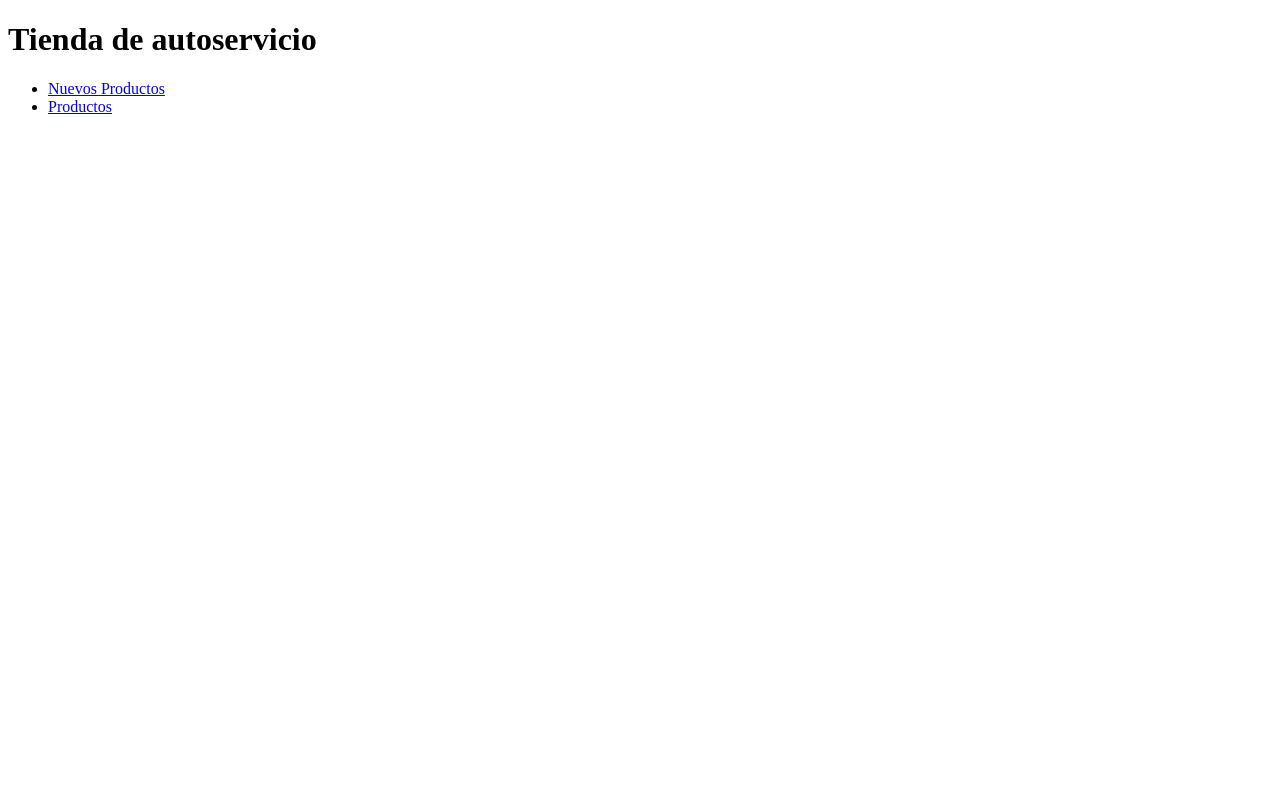
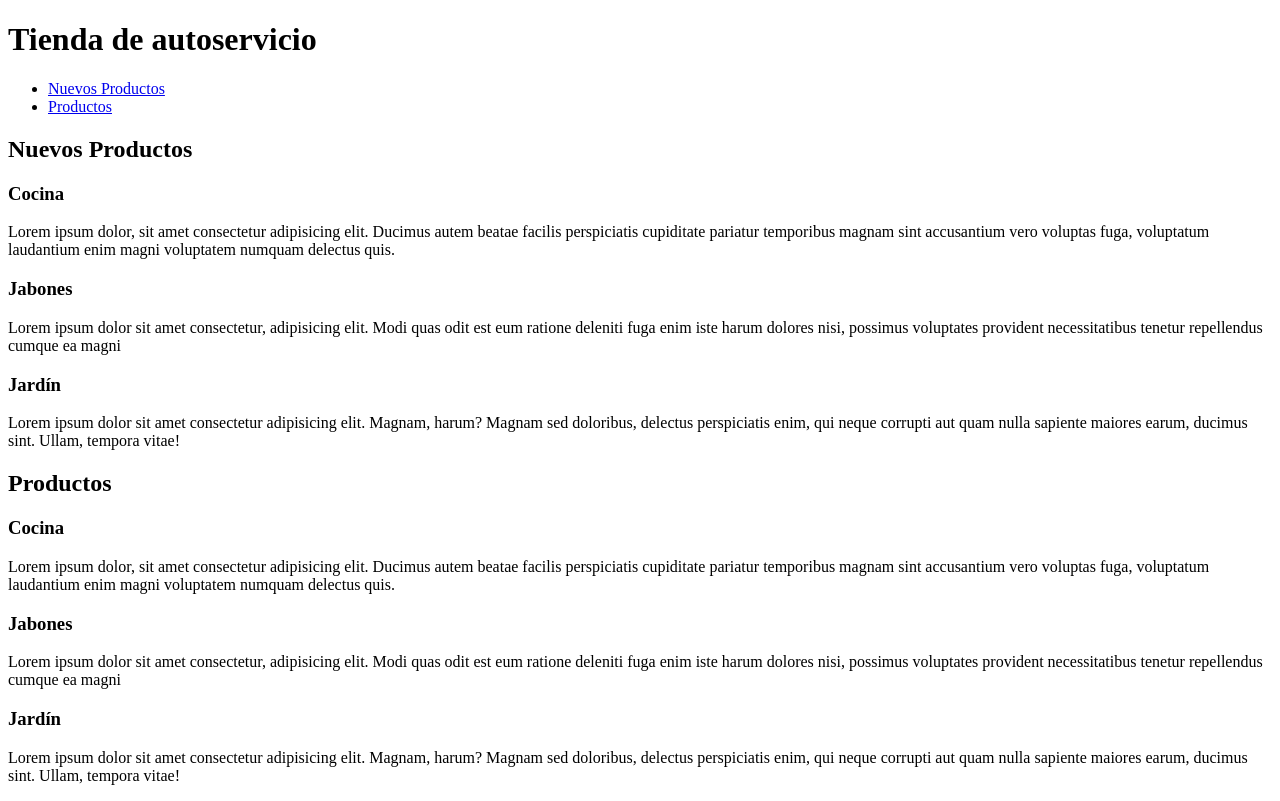
Before and after one commit to domieprangel/tienda-de-autoservicio, a plain HTML site: page index.html in a window 1280 px wide. Drawn offline with Linux system fonts and the light colour scheme.

Commit message:
Agrega secciones

```diff
--- a/index.html
+++ b/index.html
@@ -10,10 +10,29 @@
         <h1>Tienda de autoservicio</h1>
         <nav>
             <ul>
-                <li><a href="#nuevos-producto">Nuevos Productos</a></li>
+                <li><a href="#nuevos-productos">Nuevos Productos</a></li>
                 <li><a href="#productos">Productos</a></li>
             </ul>
         </nav>
     </header>
+    <section id="nuevos-productos">
+        <h2>Nuevos Productos</h2>
+        <h3>Cocina</h3>
+        <p>Lorem ipsum dolor, sit amet consectetur adipisicing elit. Ducimus autem beatae facilis perspiciatis cupiditate pariatur temporibus magnam sint accusantium vero voluptas fuga, voluptatum laudantium enim magni voluptatem numquam delectus quis.</p>
+        <h3>Jabones</h3>
+        <p>Lorem ipsum dolor sit amet consectetur, adipisicing elit. Modi quas odit est eum ratione deleniti fuga enim iste harum dolores nisi, possimus voluptates provident necessitatibus tenetur repellendus cumque ea magni</p>
+        <h3>Jardín</h3>
+        <p>Lorem ipsum dolor sit amet consectetur adipisicing elit. Magnam, harum? Magnam sed doloribus, delectus perspiciatis enim, qui neque corrupti aut quam nulla sapiente maiores earum, ducimus sint. Ullam, tempora vitae!</p>
+    </section>
+    <section id="productos">
+        <h2>Productos</h2>
+        <h3>Cocina</h3>
+        <p>Lorem ipsum dolor, sit amet consectetur adipisicing elit. Ducimus autem beatae facilis perspiciatis cupiditate pariatur temporibus magnam sint accusantium vero voluptas fuga, voluptatum laudantium enim magni voluptatem numquam delectus quis.</p>
+        <h3>Jabones</h3>
+        <p>Lorem ipsum dolor sit amet consectetur, adipisicing elit. Modi quas odit est eum ratione deleniti fuga enim iste harum dolores nisi, possimus voluptates provident necessitatibus tenetur repellendus cumque ea magni</p>
+        <h3>Jardín</h3>
+        <p>Lorem ipsum dolor sit amet consectetur adipisicing elit. Magnam, harum? Magnam sed doloribus, delectus perspiciatis enim, qui neque corrupti aut quam nulla sapiente maiores earum, ducimus sint. Ullam, tempora vitae!</p>
+    </section>
+
 </body>
 </html>
```
